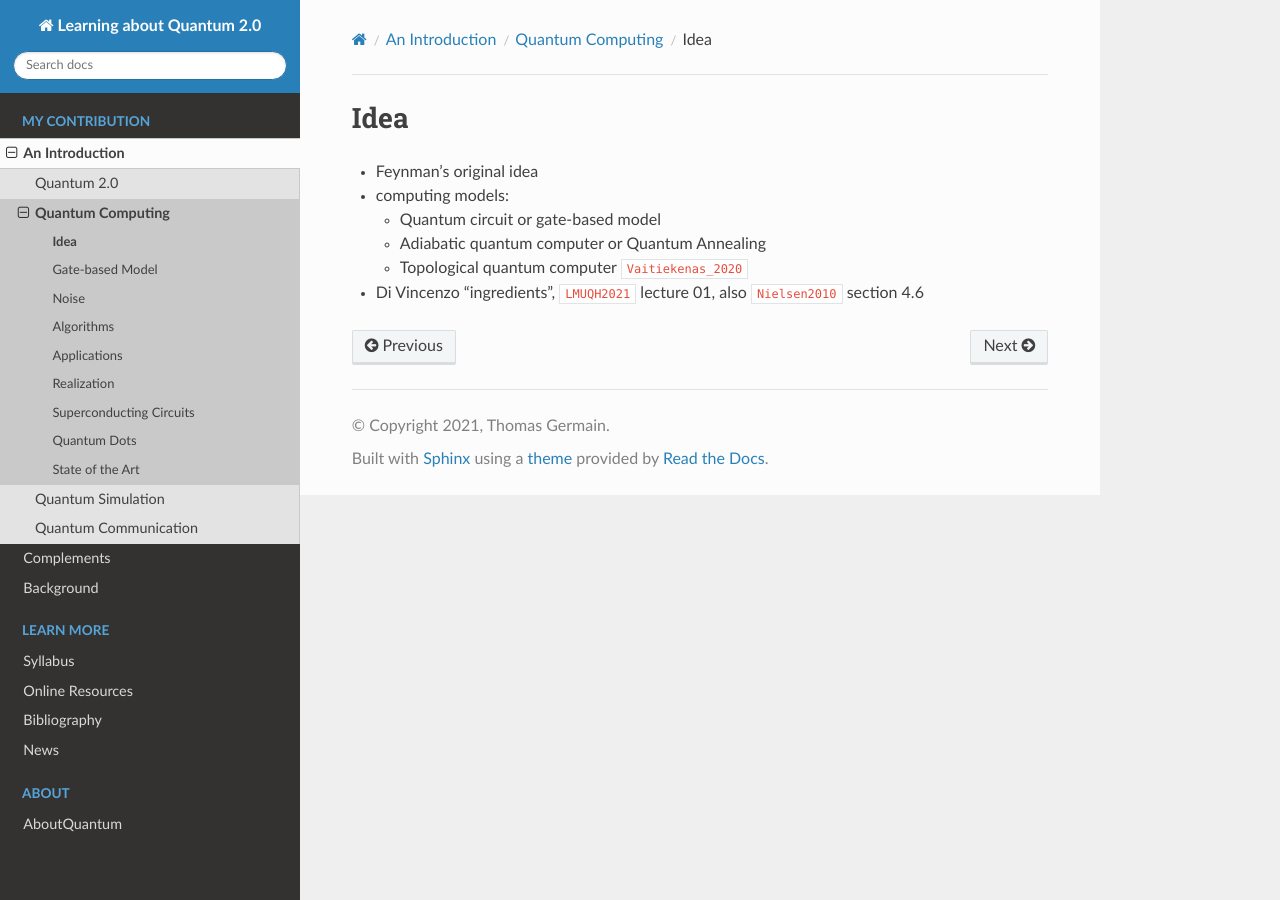
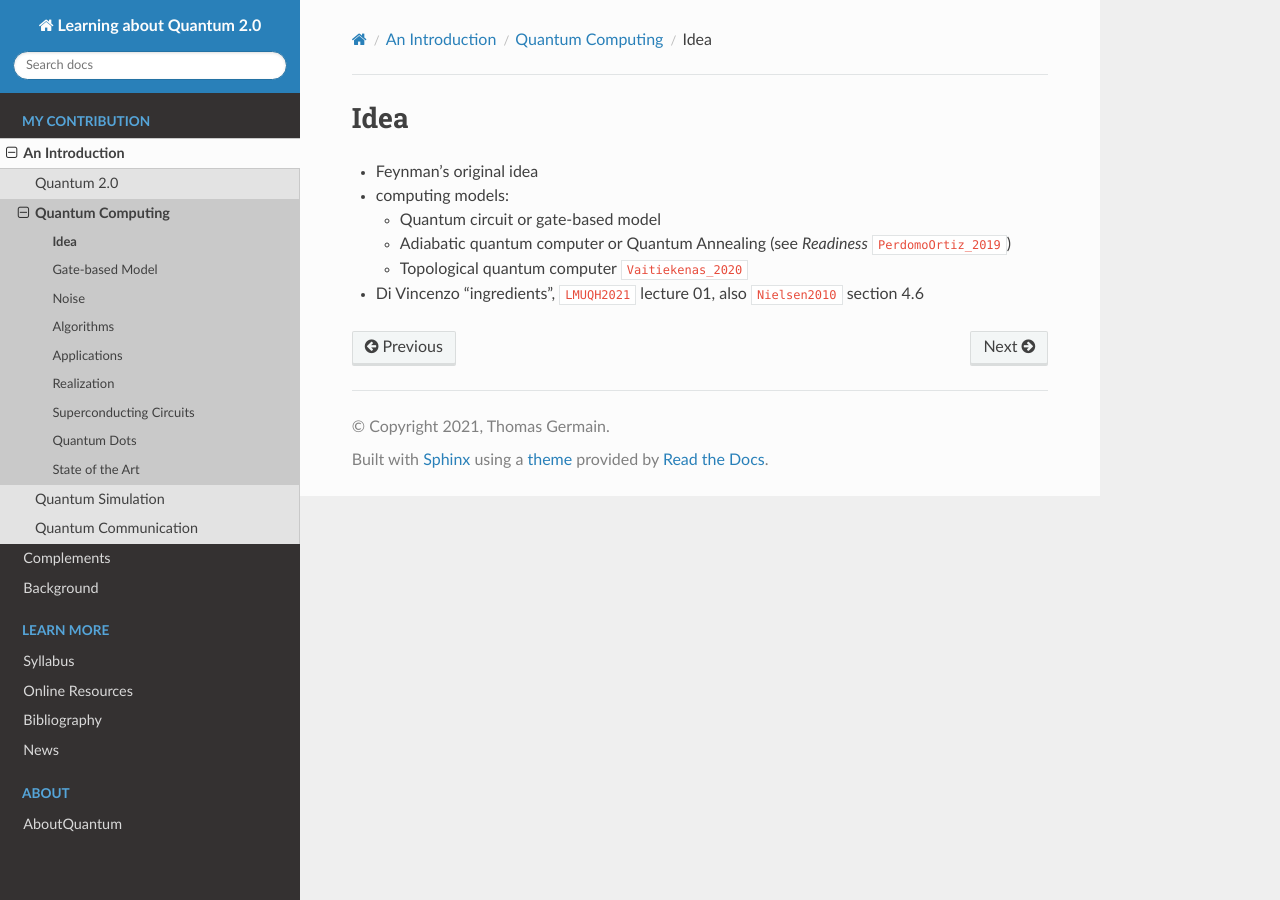
Before and after one commit to tomlqc/about-quantum, a Sphinx documentation site: the page built from source/intro/computing/idea.rst, in a window 1280 px wide. Built offline with Sphinx 7.4.7 and the Read the Docs theme 2.0.0, drawn with Linux system fonts in a browser that asks for light colours; cross-references to code outside the pages are shown as plain code; some of the changed lines change nothing that is shown.

Commit message:
computing.idea: readiness of quantum annealers.

```diff
--- a/source/biblio/articles.bib
+++ b/source/biblio/articles.bib
@@ -461,6 +461,19 @@
    journal={npj Quantum Information},
    publisher={Springer Science and Business Media LLC},
 }
+@article{PerdomoOrtiz_2019,
+   title={Readiness of Quantum Optimization Machines for Industrial Applications},
+   author={Perdomo-Ortiz, Alejandro and Feldman, Alexander and Ozaeta, Asier and Isakov, Sergei V. and Zhu, Zheng and O’Gorman, Bryan and Katzgraber, Helmut G. and Diedrich, Alexander and Neven, Hartmut and de Kleer, Johan and et al.},
+   year={2019},
+   month={Jul},
+   ISSN={2331-7019},
+   DOI={10.1103/physrevapplied.12.014004},
+   eprint={1708.09780},
+   volume={12},
+   number={1},
+   journal={Physical Review Applied},
+   publisher={American Physical Society (APS)}
+}
 @article{Petit_2020,
   title = {Universal quantum logic in hot silicon qubits},
   author = {L. Petit and H. G. J. Eenink and M. Russ and W. I. L. Lawrie and N. W. Hendrickx and S. G. J. Philips and J. S. Clarke and L. M. K. Vandersypen and M. Veldhorst},
--- a/source/intro/computing/idea.rst
+++ b/source/intro/computing/idea.rst
@@ -6,7 +6,7 @@ Idea
 - computing models:
 
   - Quantum circuit or gate-based model
-  - Adiabatic quantum computer or Quantum Annealing
+  - Adiabatic quantum computer or Quantum Annealing (see *Readiness* :cite:`PerdomoOrtiz_2019`)
   - Topological quantum computer :cite:`Vaitiekenas_2020`
 
 - Di Vincenzo "ingredients",
```
